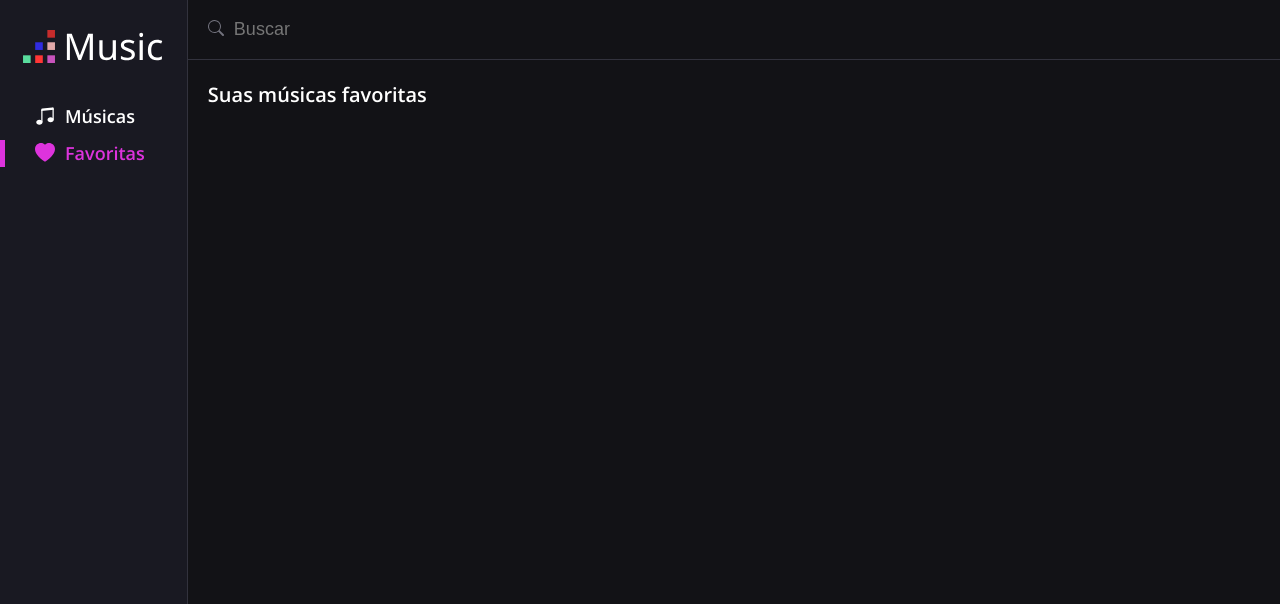
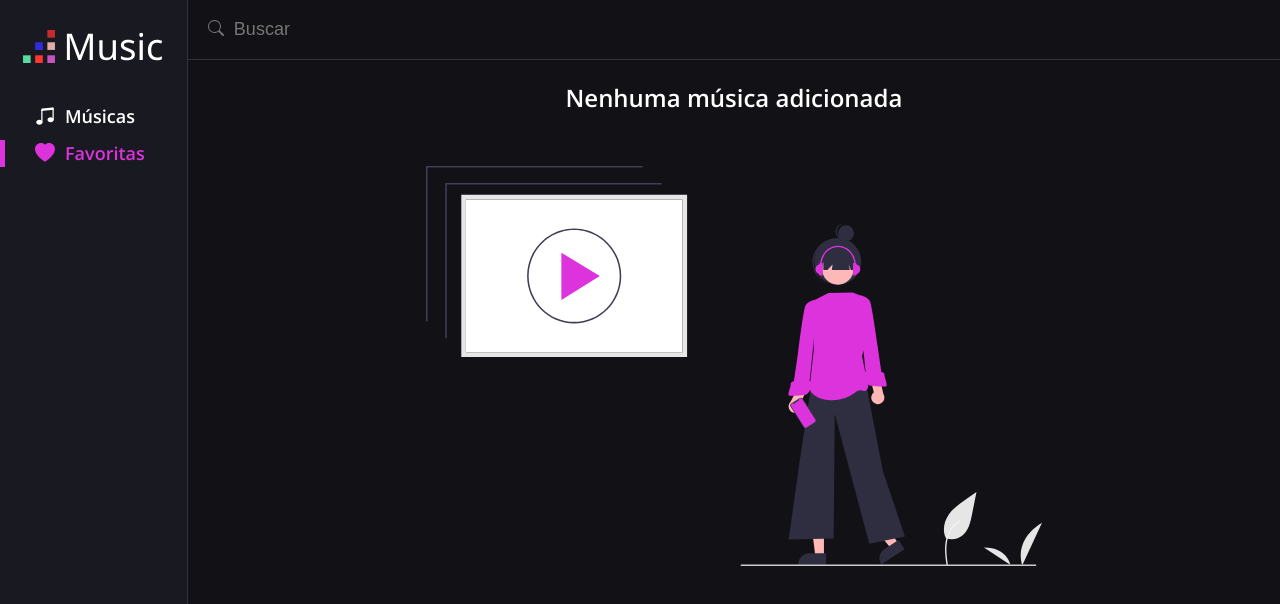
Before and after one commit to bernardobfg/manipulae, a React (Vite) app: page /favoritas in a window 1280 px wide. Shown: the top 604 px of the page. Built offline with nearby package versions, Linux system fonts and the light colour scheme.

Commit message:
add illustration when favorite list is empty

```diff
--- /dev/null
+++ b/src/components/MusicImg/index.jsx
@@ -0,0 +1,7 @@
+import { Image } from "./styles"
+import MusicSvg from "../../assets/music.svg"
+export const MusicImg = () => {
+  return (
+    <Image src={MusicSvg} alt="Música" />
+  )
+}
--- /dev/null
+++ b/src/components/MusicImg/styles.js
@@ -0,0 +1,7 @@
+import styled from "styled-components";
+
+export const Image = styled.img`
+  height: 400px;
+  margin-top: 50px;
+  align-self: center
+`
--- a/src/pages/Favorites/index.jsx
+++ b/src/pages/Favorites/index.jsx
@@ -1,9 +1,10 @@
 import { useEffect, useState } from "react";
 import { useSelector } from "react-redux";
 import { Container } from "../../components/Container";
+import { MusicImg } from "../../components/MusicImg";
 import { SearchBar } from "../../components/SearchBar";
 import { Track } from "../../components/Track";
-import { Content, Section, SectionTitle, Tracks } from "./styles";
+import { Content, NoResults, Section, SectionTitle, Tracks } from "./styles";
 
 export const Favorites = () => {
   const favoriteList = useSelector(state => state.favoriteList);
@@ -18,7 +19,7 @@ export const Favorites = () => {
 
   useEffect(() => {
     setResults(favoriteList.filter(item => item.title.toLowerCase().includes(search.toLowerCase())));
-  },[favoriteList])
+  }, [favoriteList])
 
   return (
     <Container activePage="Favoritas">
@@ -29,14 +30,24 @@ export const Favorites = () => {
           onSearch={searchFavorites}
         />
         <Section>
+          {
+            results.length === 0 ?
+              <NoResults>
+                <h2>Nenhuma música adicionada</h2>
+                <MusicImg />
+              </NoResults> :
+
+              <>
                 <SectionTitle>
                   Suas músicas favoritas
                 </SectionTitle>
+
                 <Tracks>
                   {results.map(item => (
                     <Track key={item.id} track={item} />
                   ))}
-          </Tracks>
+                </Tracks></>
+          }
         </Section>
       </Content>
 
--- a/src/pages/Favorites/styles.js
+++ b/src/pages/Favorites/styles.js
@@ -30,3 +30,14 @@ export const Tracks = styled.div`
     margin-top: 10px;
   }
 `
+
+export const NoResults = styled.div`
+  display: flex;
+  flex-direction: column;
+  align-items: center;
+
+  h2{
+    font-size: 24px;
+    color: ${props => props.theme.colors.text};
+  }
+`
```
Also changed, not shown: src/assets/music.svg (added). Lines whose indentation alone changed are shown as unchanged.
